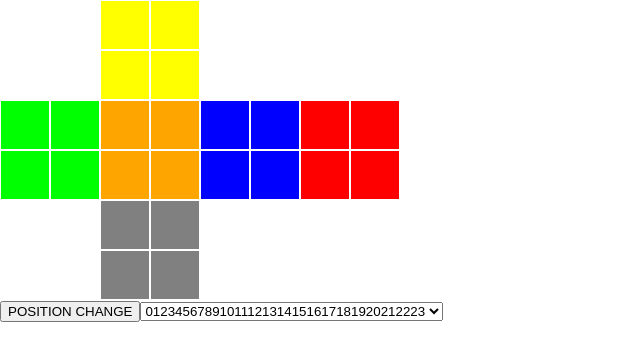
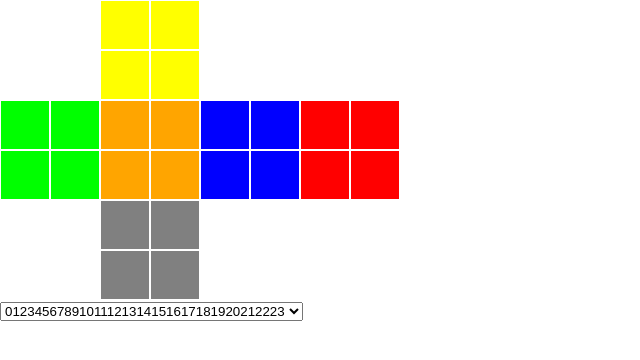
Before and after one commit to SaifMasoud/rubiks-2d-react, a React (Create React App) app: page / in a window 1280 px wide. Shown: the top 360 px of the page, without its empty margins (0-640 px from the left). Built offline with nearby package versions, Linux system fonts and the light colour scheme.

Commit message:
Remove position change button, (it was replaced by <select>)

```diff
--- a/src/App.tsx
+++ b/src/App.tsx
@@ -9,13 +9,6 @@ function App() {
   return (
     <div className="App">
       <Position pos={posList[posListIndex]}></Position>
-      <button
-        onClick={() =>
-          setPosListIndex((posListIndex + 1) % posList.length)
-        }
-      >
-        POSITION CHANGE
-      </button>
       <select onChange={(event) => setPosListIndex(parseInt(event.target.value))}>
         {posList.map((pos, i) => <option value={i}>{pos}</option>)}
       </select>
```
